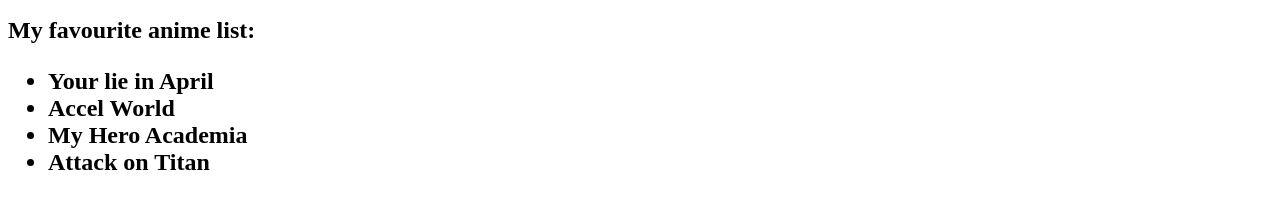
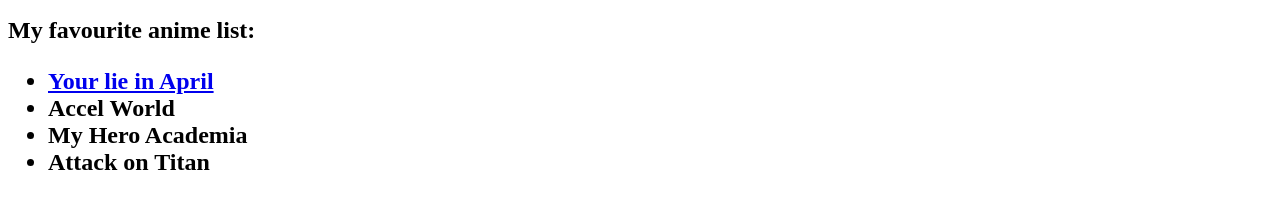
Before and after one commit to 20032537d/Hin985.github.io, a plain HTML site: page index.html in a window 1280 px wide. Shown: the part 769-969 px from the top of the page. Drawn offline with Linux system fonts and the light colour scheme.

Commit message:
Update index.html

```diff
--- a/index.html
+++ b/index.html
@@ -19,7 +19,7 @@
         Also, I have studied different programming language before, like <mark>C++, python, R, etc</mark>. Let's talk about topics not related to learning. On the above, you can see a <ins>turtle picture and video</ins> that is my favourite animal. Also, I love watching anime. There is some anime that i love. I will show it below in a list.</p>
     <h2>My favourite anime list:<h2>
     <ul>
-      <li>Your lie in April</li>
+      <li><a href="https://en.wikipedia.org/wiki/Your_Lie_in_April" target="_blank">Your lie in April</a></li>
       <li>Accel World</li>
       <li>My Hero Academia</li>
       <li>Attack on Titan</li>
```
